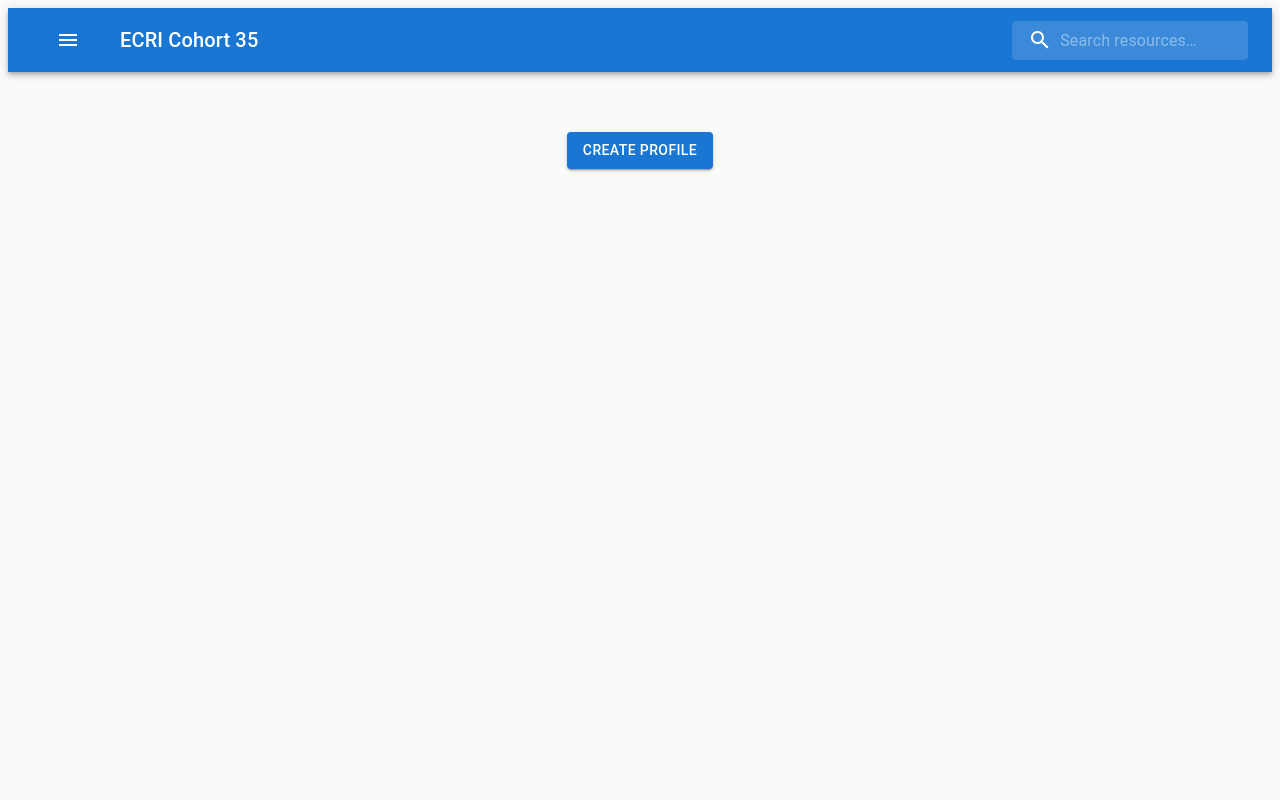
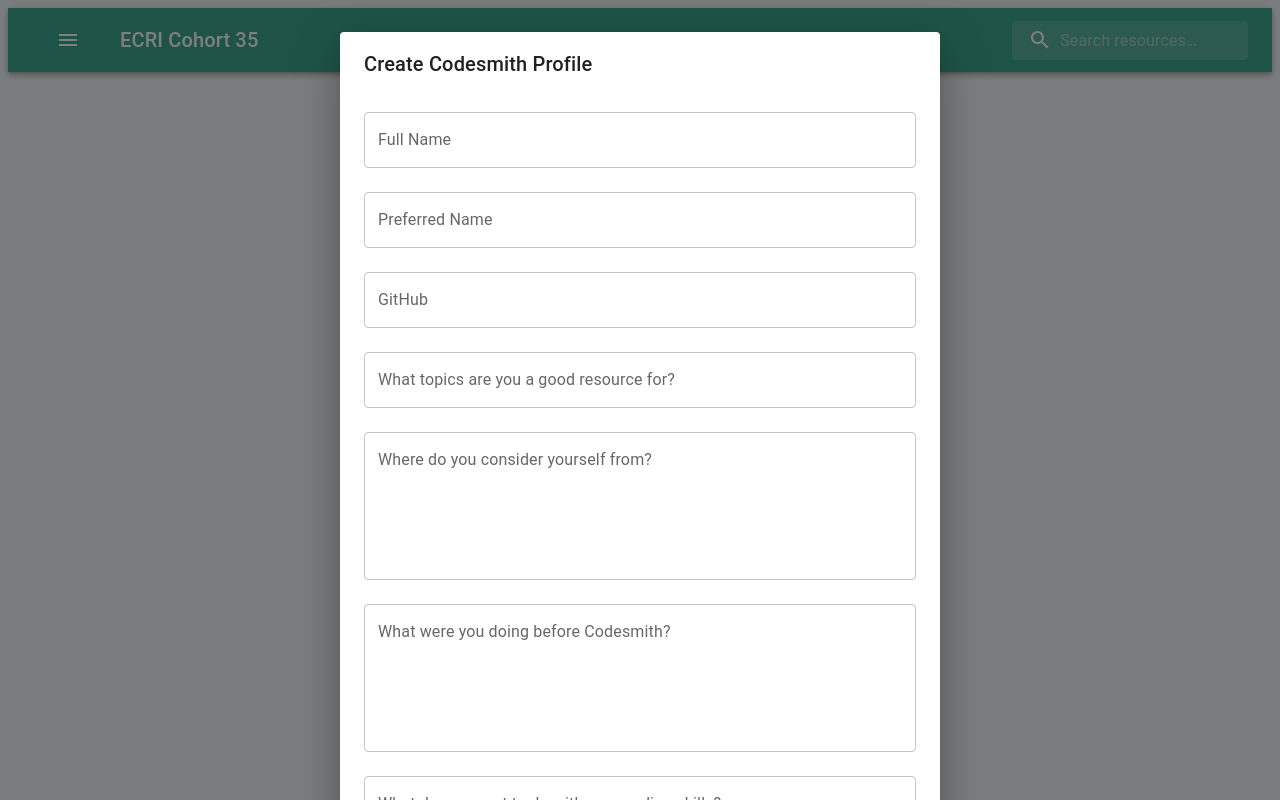
Before and after one commit to mlamchamkee/loopedin, a React app: page / in a window 1280 px wide. Built offline with nearby package versions, Linux system fonts and the light colour scheme; no server answers.

Commit message:
build out form

```diff
--- a/client/App.js
+++ b/client/App.js
@@ -1,13 +1,24 @@
 import React, { Component } from 'react';
 import MainContainer from './containers/MainContainer.js';
 import Form from './components/Form.js';
+import { ThemeProvider, createTheme } from '@mui/material/styles';
+
+const theme = createTheme({
+  palette: {
+    primary: {
+      main: '#3da991',
+      contrastText: '#fff'
+    },
+  },
+});
+
 
 class App extends Component {
   constructor() {
     super();
     console.log('App constructed');
     this.state = {
-      showDialog: false,
+      showDialog: true,
       bios: [],
     };
     // Binding functions to App context
@@ -66,7 +77,7 @@ class App extends Component {
 
   render() {
     return (
-      <div>
+      <ThemeProvider theme={theme}>
         <MainContainer
           id="main-container"
           toggleDialog={ this.toggleDialog }
@@ -80,7 +91,7 @@ class App extends Component {
           toggleDialog={ this.toggleDialog }
           postProfile={ this.postProfile }
         />
-      </div>
+      </ThemeProvider>
     );
   }
 }
--- a/client/components/Form.js
+++ b/client/components/Form.js
@@ -1,8 +1,9 @@
 import React from 'react';
 import { Modal, Box, Typography, FormGroup, TextField, Button, Chip, Paper, Dialog, DialogTitle, DialogActions, DialogContent, DialogContentText } from '@mui/material';
 import { Send as SendIcon } from '@mui/icons-material';
-import { Delete as DeleteIcon } from '@mui/icons-material';
+import { Close as CloseIcon } from '@mui/icons-material';
 // import ChipInput from 'material-ui-chip-input';
+import TextArea from './TextArea.js';
 
 class Form extends React.Component {
 
@@ -13,35 +14,24 @@ class Form extends React.Component {
       <Dialog
         open={ show }
         onClose={ showModal }
-        scroll="paper"
+        scroll="body"
       >
         <DialogTitle id="scroll-dialog-title">Create Codesmith Profile</DialogTitle>
-        <DialogContent dividers={scroll === 'paper'}>
-          <TextField id="full-name" label="Full Name" variant="outlined" />
-          {/* <TextField id="preferred-name" label="Preferred Name" variant="outlined" /> */}
-          <TextField id="github" label="GitHub" variant="outlined" />
-          {/* <TextField id="home" multiline fullWidth label="Where do you consider yourself from?" variant="outlined" />
-          <TextField id="preCodesmith" multiline fullWidth label="What were you doing before Codesmith?" variant="outlined" />
-          <TextField id="goals" multiline fullWidth label="What do you want to do with your coding skills?" variant="outlined" />
-          <TextField id="hobbies" multiline fullWidth label="What are your passions and hobbies?" variant="outlined" />
-          <TextField id="funFact" multiline fullWidth label="What is a fun or random fact about yourself?" variant="outlined" /> */}
-          {/* <ChipInput
-            label="Can be a resource for:"
-            defaultValue={[
-              'Impostor Sybdrome',
-              'React',
-              'OAuth',
-              'Redux'
-            ]}
-            fullWidth
-            id="skills"
-          /> */}
-          <TextField id="skills" fullWidth label="Can be a resource for:" variant="outlined" />
+        <DialogContent dividers={scroll === 'body'}>
+          <TextField id="full-name" label="Full Name" margin="normal" />
+          <TextField id="preferred-name" label="Preferred Name" margin="normal" />
+          <TextField id="github" label="GitHub" margin="normal" />
+          <TextField id="skills" fullWidth label="What topics are you a good resource for?" margin="normal" />
+          <TextArea id="home" label="Where do you consider yourself from?" />
+          <TextArea id="preCodesmith"  label="What were you doing before Codesmith?" />
+          <TextArea id="goals"  label="What do you want to do with your coding skills?"  />
+          <TextArea id="hobbies"  label="What are your passions and hobbies?"  />
+          {/* <TextArea id="funFact"  label="What is a fun or random fact about yourself?"  /> */}
         </DialogContent>
         <DialogActions>
           <Button
             onClick={ toggleDialog }
-            endIcon={ <DeleteIcon/> }
+            endIcon={ <CloseIcon/> }
           >
             Cancel
           </Button>
--- /dev/null
+++ b/client/components/TextArea.js
@@ -0,0 +1,13 @@
+import React from 'react';
+import { TextField } from '@mui/material';
+
+class TextArea extends React.Component {
+  render() {
+    const { id, label} = this.props;
+    return (
+      <TextField id={ id } margin="normal" multiline rows={ 5 } fullWidth label={ label }variant="outlined" />
+    );
+  }
+}
+
+export default TextArea;
--- a/client/containers/AvatarContainer.js
+++ b/client/containers/AvatarContainer.js
@@ -1,13 +1,14 @@
 import React from 'react';
 import Iris from '../components/Iris.js';
-import { Avatar } from '@mui/material';
+import { Avatar, Button } from '@mui/material';
 
 class AvatarContainer extends React.Component {
   render() {
     const { bio, toggleDialog } = this.props;
+    console.log('avatar container props', this.props);
     return (
       <div className="ava-container">
-        <button className="iris" onClick={ toggleDialog }>
+        <Button className="iris" onClick={ toggleDialog }>
           <Avatar
             alt={ bio.gitHub }
             src="https://httpstatusdogs.com/img/100.jpg"
@@ -15,10 +16,10 @@ class AvatarContainer extends React.Component {
             // onClick={ toggleDialog }
           />
           {/* onClick={ toggleDialog } */}
-        </button>
-        <button className="name" onClick={ toggleDialog }>
+        </Button>
+        <Button className="name" onClick={ toggleDialog }>
           { bio.fullName }
-        </button>
+        </Button>
       </div>
     );
   }
--- a/client/stylesheets/styles.scss
+++ b/client/stylesheets/styles.scss
@@ -6,7 +6,7 @@ $cs-blue-light: #3a63c4;
 $hover-opacity: 0.6;
 
 body {
-    background: #F8FAFC;
+    background: #f8fafc;
     font-family: 'Montserrat', sans-serif;
   }
 
@@ -52,8 +52,25 @@ body {
   font-family: 'Montserrat', sans-serif;
   cursor: pointer;
 }
+
 .name:hover {
   background-color: darker(#F8FAFC, 20);
+}
+
+.MuiDialogContent-root {
+  display: flex;
+  flex-direction: column;
+  justify-content: center;
+  // flex-wrap: wrap;
+}
+
+
+#full-name{
+  width: 800px;
+}
+
+#github{
+  width: 800px;
 }
 
 p {
--- a/package.json
+++ b/package.json
@@ -25,6 +25,7 @@
     "@emotion/styled": "^11.10.4",
     "@mui/icons-material": "^5.10.3",
     "@mui/material": "^5.10.3",
+    "@mui/styled-engine-sc": "^5.10.3",
     "express": "^4.12.3",
     "mongoose": "^6.5.3",
     "react": "^18.2.0",
```
Also changed, not shown: todo.txt, 2 other files (tests, documents, lock files or other folders).
